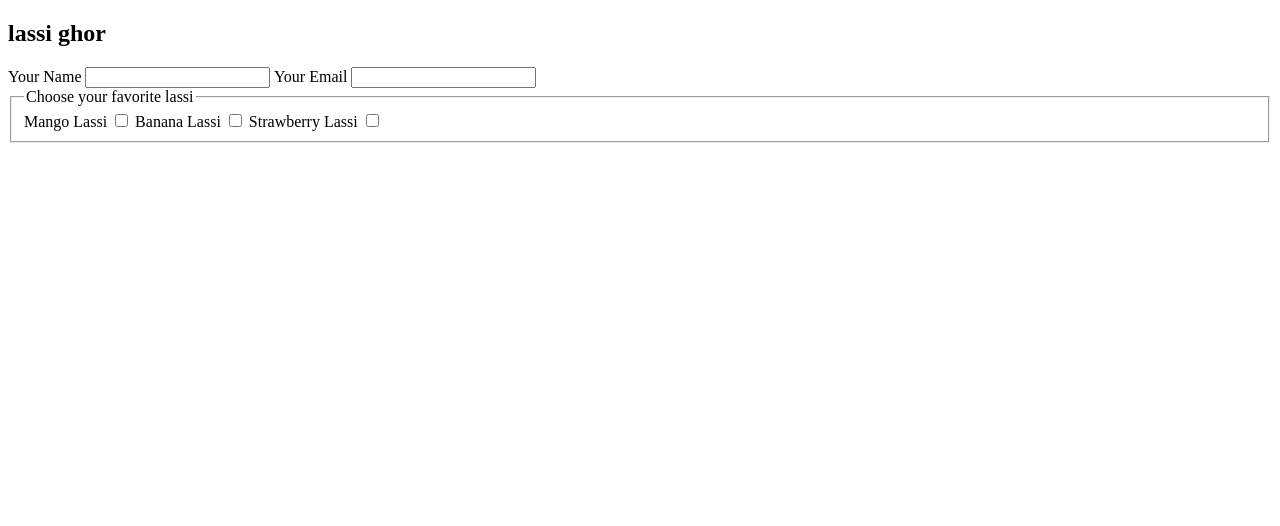
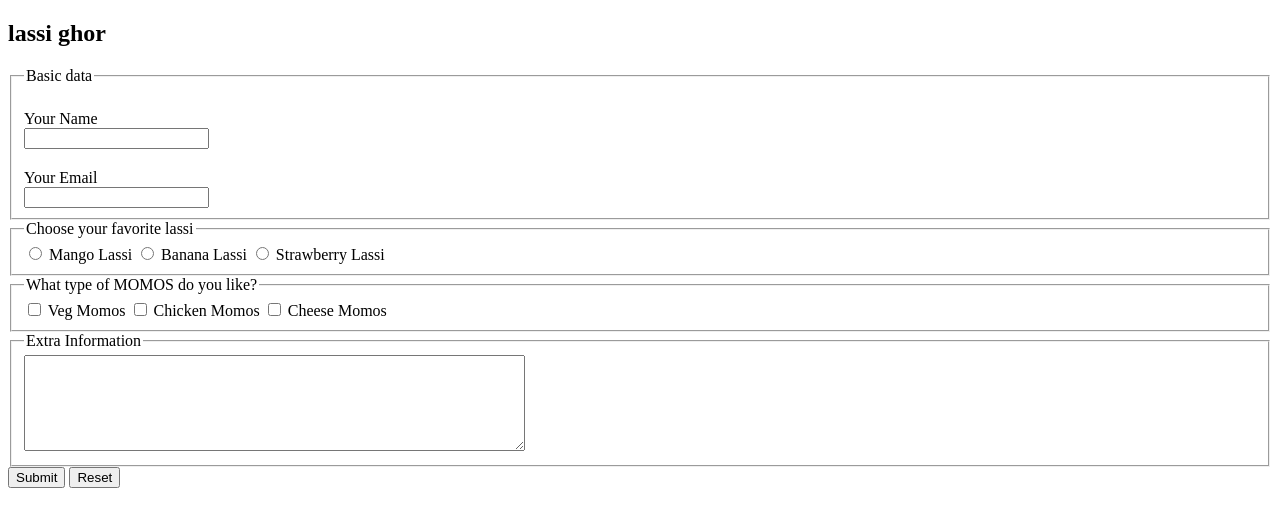
Before and after one commit to shougoto-hub/Milestone-01, a plain HTML site: page Module_4_MORE_HTML_CSS/form.html in a window 1280 px wide. Drawn offline with Linux system fonts and the light colour scheme.

Commit message:
module 4 vid 4 end

```diff
--- a/Module_4_MORE_HTML_CSS/form.html
+++ b/Module_4_MORE_HTML_CSS/form.html
@@ -4,6 +4,12 @@
     <meta charset="UTF-8" />
     <meta name="viewport" content="width=device-width, initial-scale=1.0" />
     <title>pitha ghor</title>
+    <style>
+      form .basic-info label {
+        display: block;
+        margin-top: 20px;
+      }
+    </style>
   </head>
   <body>
     <header></header>
@@ -11,20 +17,45 @@
       <section>
         <h2>lassi ghor</h2>
         <form>
-          <label for="name">Your Name</label>
-          <input type="text" name="" id="name">
+          <fieldset class="basic-info">
+            <legend>Basic data</legend>
+            <label for="name">Your Name</label>
+          <input type="text" name="" id="name" />
 
           <label for="email">Your Email</label>
-          <input type="email" name="" id="gmail">
+          <input type="email" name="pitha" id="gmail" />
+          </fieldset>
           <fieldset>
             <legend>Choose your favorite lassi</legend>
+            <input type="radio" name="pitha" id="mango" />
             <label for="mango">Mango Lassi</label>
-            <input type="checkbox" name="" id="mango">
+
+            <input type="radio" name="pitha" id="banana" />
             <label for="banana">Banana Lassi</label>
-            <input type="checkbox" name="" id="banana">
+
+            <input type="radio" name="pitha" id="strawberry" />
             <label for="strawberry">Strawberry Lassi</label>
-            <input type="checkbox" name="" id="strawberry">
           </fieldset>
+          <fieldset>
+            <legend>
+              What type of MOMOS do you like?
+            </legend>
+            <input type="checkbox" name="momos" id="veg" />
+            <label for="veg">Veg Momos</label>
+            <input type="checkbox" name="momos" id="chicken" />
+            <label for="chicken">Chicken Momos</label>
+            <input type="checkbox" name="momos" id="cheese" />
+            <label for="cheese">Cheese Momos</label>
+          </fieldset>
+          <fieldset>
+            <legend>
+              Extra Information
+            </legend>
+            <textarea cols="60" rows="6" name="" id=""></textarea>
+          </fieldset>
+          <input type="submit" value="Submit" />
+          <input type="reset" value="Reset" />
+
         </form>
       </section>
     </main>
```
